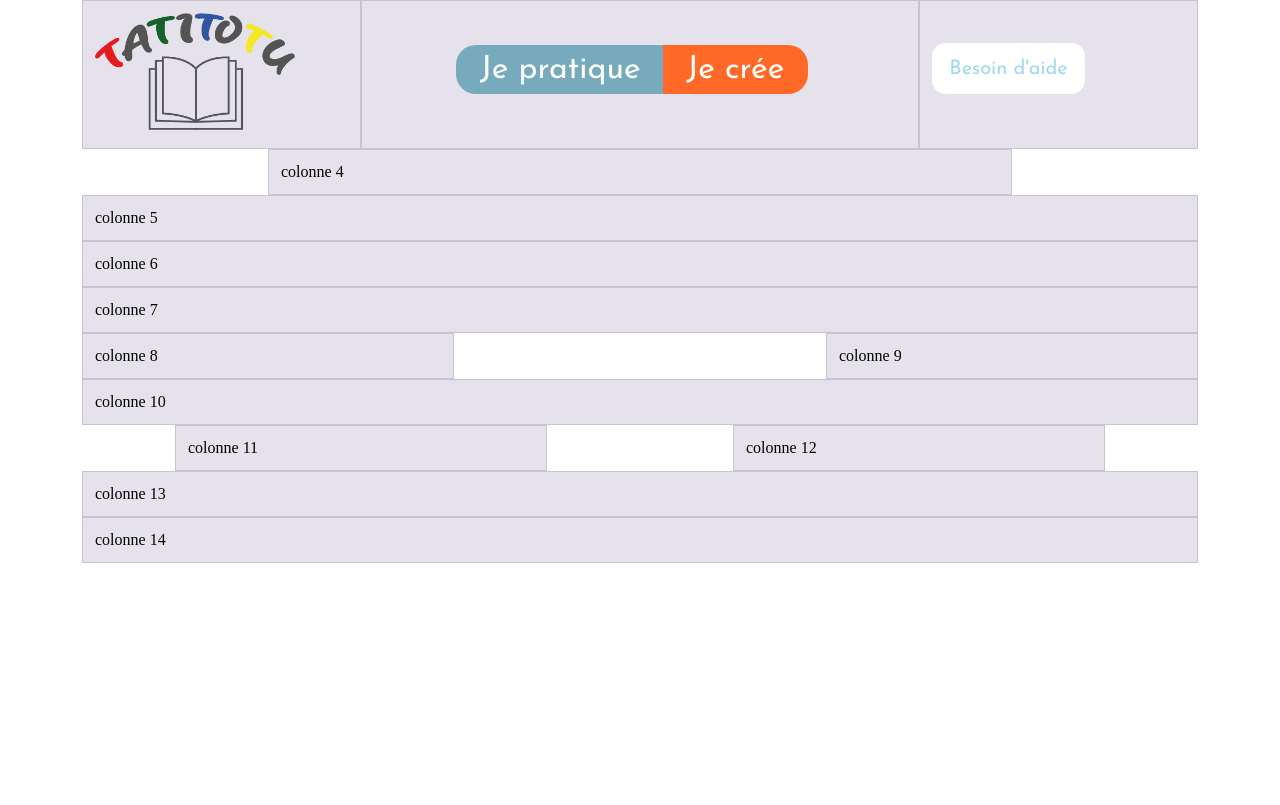
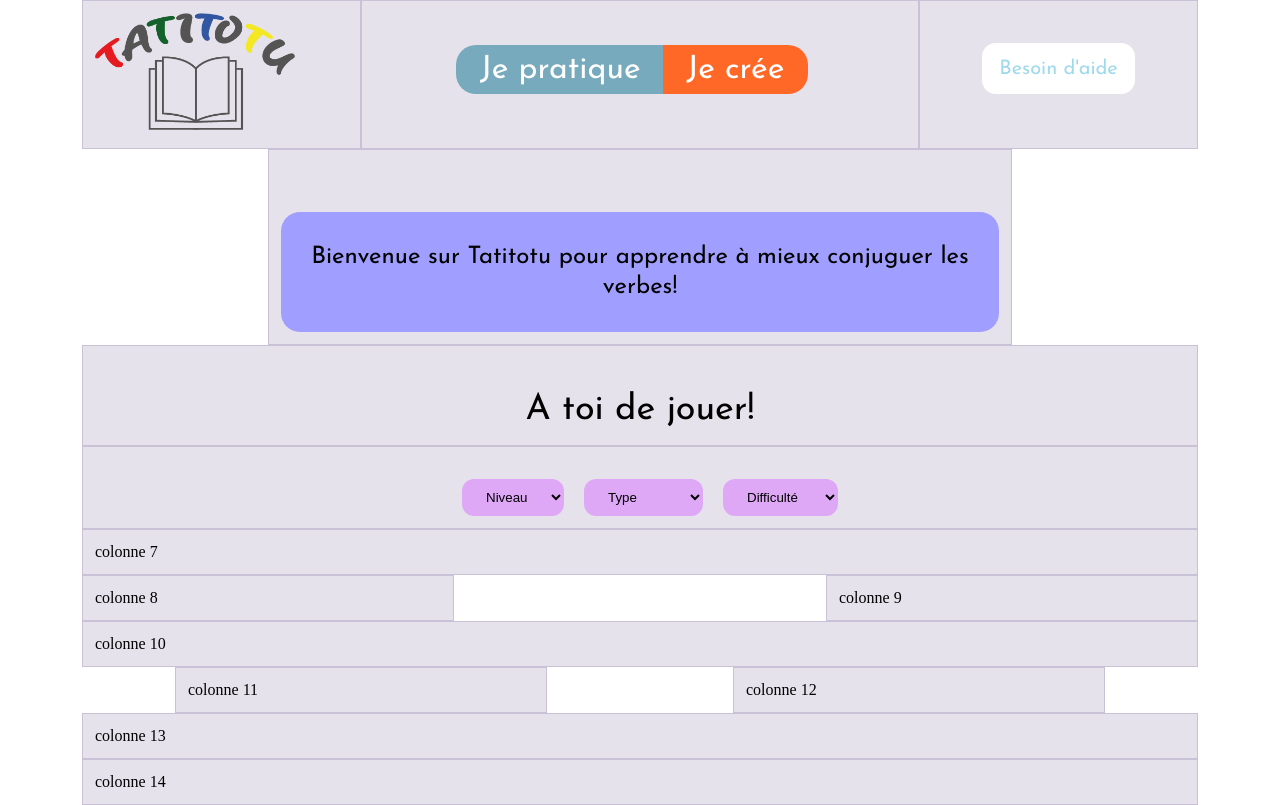
Before and after one commit to Zoebusigny/Tatitotu, a website built with Parcel: page src/index.html in a window 1280 px wide. Built offline with nearby package versions, Linux system fonts and the light colour scheme.

Commit message:
en cours de creation du dropdown

```diff
--- a/src/index.html
+++ b/src/index.html
@@ -45,13 +45,47 @@
           </div>
         </div>
         <div class="row">
-        <div class="col-lg-8 offset-lg-2">colonne 4</div>
+          <div class="col-lg-8 offset-lg-2">
+            <p class="text-welcome">
+              Bienvenue sur Tatitotu pour apprendre à mieux conjuguer les
+              verbes!
+            </p>
+          </div>
         </div>
         <div class="row">
-        <div class="col-lg-12">colonne 5</div>
+          <div class="col-lg-12">
+            <p class="text">A toi de jouer!</p>
+          </div>
         </div>
         <div class="row">
-        <div class="col-lg-12">colonne 6</div>
+          <div class="col-lg-12">
+            <div class="center">
+              <select class="dropdown" name="" id="">
+                <option value="">Niveau</option>
+                <option value="">5P</option>
+                <option value="">6H</option>
+                <option value="">7H</option>
+                <option value="">8H</option>
+                <option value="">9H</option>
+                <option value="">10H</option>
+                <option value="">11H</option>
+              </select>
+              <select class="dropdown" name="" id="">
+                <option value="">Type</option>
+                <option value="">1 verbes</option>
+                <option value="">5 verbes</option>
+                <option value="">10 verbes</option>
+              </select>
+              <select class="dropdown" name="" id="">
+                <option value="">Difficulté</option>
+                <option value="">-ger</option>
+                <option value="">-cer</option>
+                <option value="">-ger+-cer</option>
+                <option value="">Rares</option>
+                <option value="">Difficiles</option>
+              </select>
+            </div>
+          </div>
         </div>
         <div class="row">
           <div class="col-lg-12">colonne 7</div>
@@ -74,6 +108,7 @@
           <div class="col-lg-12">colonne 14</div>
         </div>
       </div>
+    </div>
     <script src="js/main.js" type="module"></script>
   </body>
 </html>
--- a/src/js/main.js
+++ b/src/js/main.js
@@ -0,0 +1,42 @@
+var activeDropdown = {};
+document
+  .getElementById("icecream-dropdown")
+  .addEventListener("click", showDropdown);
+document
+  .getElementById("music-dropdown")
+  .addEventListener("click", showDropdown);
+function showDropdown(event) {
+  if (activeDropdown.id && activeDropdown.id !== event.target.id) {
+    activeDropdown.element.classList.remove("active");
+  }
+  //checking if a list element was clicked, changing the inner button value
+  if (event.target.tagName === "LI") {
+    activeDropdown.button.innerHTML = event.target.innerHTML;
+    for (var i = 0; i < event.target.parentNode.children.length; i++) {
+      if (event.target.parentNode.children[i].classList.contains("check")) {
+        event.target.parentNode.children[i].classList.remove("check");
+      }
+    }
+    //timeout here so the check is only visible after opening the dropdown again
+    window.setTimeout(function () {
+      event.target.classList.add("check");
+    }, 500);
+  }
+  for (var i = 0; i < this.children.length; i++) {
+    if (this.children[i].classList.contains("dropdown-selection")) {
+      activeDropdown.id = this.id;
+      activeDropdown.element = this.children[i];
+      this.children[i].classList.add("active");
+    }
+    //adding the dropdown-button to our object
+    else if (this.children[i].classList.contains("dropdown-button")) {
+      activeDropdown.button = this.children[i];
+    }
+  }
+}
+
+window.onclick = function (event) {
+  if (!event.target.classList.contains("dropdown-button")) {
+    activeDropdown.element.classList.remove("active");
+  }
+};
--- a/src/scss/main.scss
+++ b/src/scss/main.scss
@@ -4,3 +4,6 @@
 @import "modules/segmented-button";
 @import "modules/logo";
 @import "modules/button-header";
+@import "modules/text-welcome";
+@import "modules/text";
+@import "modules/dropdown";
--- a/src/scss/modules/_button-header.scss
+++ b/src/scss/modules/_button-header.scss
@@ -11,6 +11,7 @@
   font-family: "Josefin Sans", sans-serif;
   font-weight: normal;
   margin-top: 30px;
+  margin-left: 50px;
   font-size: 20px;
 }
 
--- /dev/null
+++ b/src/scss/modules/_dropdown.scss
@@ -0,0 +1,13 @@
+.dropdown {
+  background: #dea8f7;
+  padding: 10px 20px;
+  border-radius: 12px;
+  border: none;
+  margin-top: 20px;
+  margin-left: 20px;
+}
+
+.center {
+  display: flex;
+  justify-content: center;
+}
--- /dev/null
+++ b/src/scss/modules/_text-welcome.scss
@@ -0,0 +1,10 @@
+.text-welcome {
+  background: white;
+  border-radius: 19px;
+  background: #a09eff;
+  padding: 30px;
+  text-align: center;
+  font-family: "Josefin Sans", sans-serif;
+  font-size: 24px;
+  margin-top: 50px;
+}
--- /dev/null
+++ b/src/scss/modules/_text.scss
@@ -0,0 +1,6 @@
+.text {
+  font-family: "Josefin Sans", sans-serif;
+  font-size: 36px;
+  text-align: center;
+  margin-top: 30px;
+}
```
Lines whose indentation alone changed are shown as unchanged.
